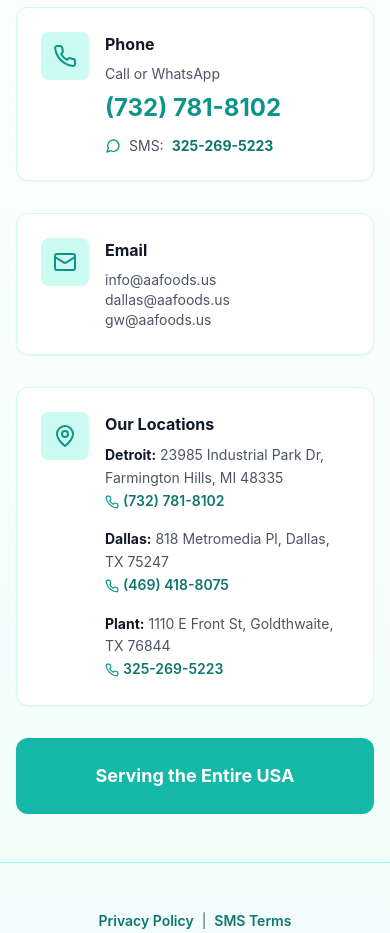
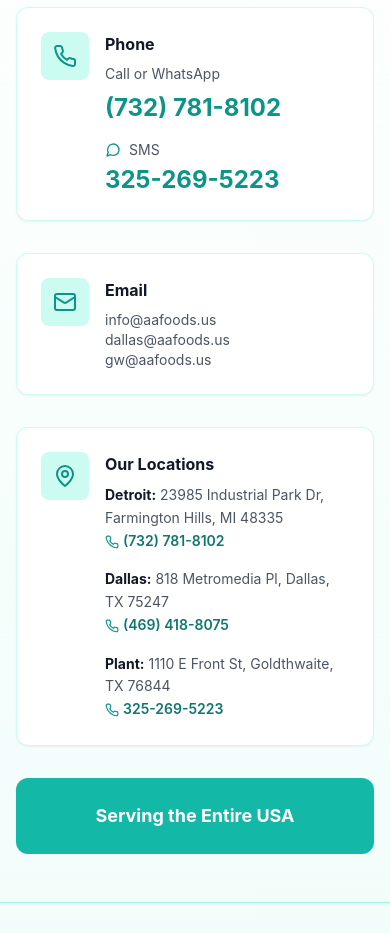
Before and after one commit to AbhiGattineni/asianamericanfoods, a React (Create React App) app: page / in a window 390 px wide. Shown: the part 6520-7453 px from the top of the page. Built offline with nearby package versions, Linux system fonts and the light colour scheme.

Commit message:
Match SMS phone number sizing

```diff
--- a/src/components/Contact.jsx
+++ b/src/components/Contact.jsx
@@ -43,12 +43,14 @@ const Contact = () => {
                     >
                       (732) 781-8102
                     </a>
-                    <div className="mt-3 flex items-center gap-2 text-sm text-gray-600">
-                      <MessageCircle className="text-teal-600" size={16} />
-                      <span>SMS:</span>
+                    <div className="mt-4">
+                      <div className="flex items-center gap-2 text-sm text-gray-600 mb-1">
+                        <MessageCircle className="text-teal-600" size={16} />
+                        <span>SMS</span>
+                      </div>
                       <a
                         href="tel:+13252695223"
-                        className="font-bold text-teal-700 hover:text-teal-800"
+                        className="text-teal-600 font-bold text-2xl hover:text-teal-700 block"
                       >
                         325-269-5223
                       </a>
```
